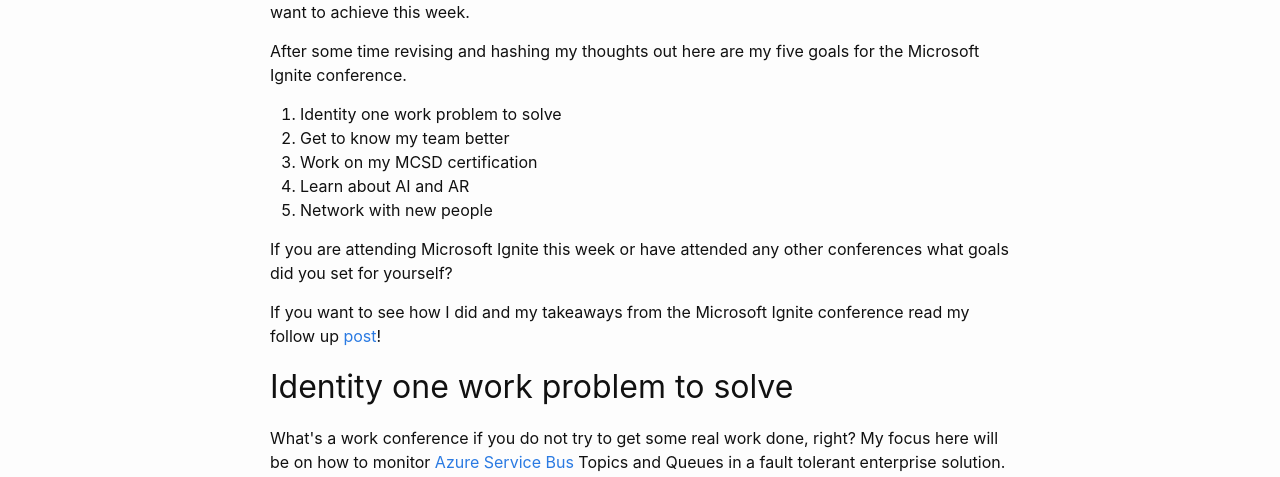
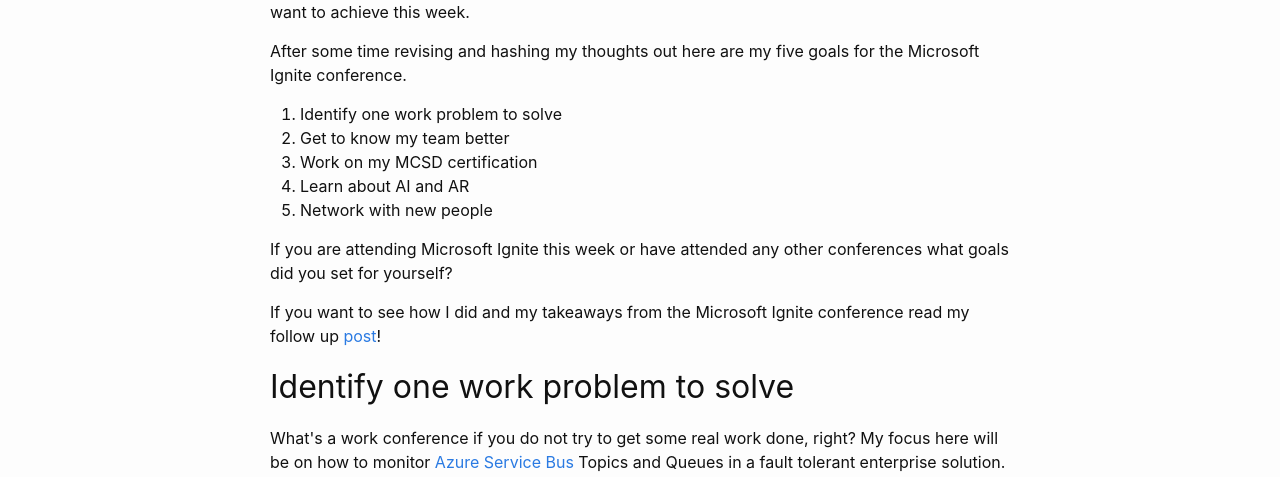
Before and after one commit to rahulambhore3/rahulambhore3.github.io, a Jekyll site: the page built from _posts/2017-09-24-twas-the-night-before-microsoft-ignite.md, in a window 1280 px wide and 900 px high. Shown: the part 401-878 px from the top of the window. Built offline with Jekyll 4.4.1, drawn with Linux system fonts in a browser that asks for light colours.

Commit message:
Update 2017-09-24-twas-the-night-before-microsoft-ignite.md

```diff
--- a/_posts/2017-09-24-twas-the-night-before-microsoft-ignite.md
+++ b/_posts/2017-09-24-twas-the-night-before-microsoft-ignite.md
@@ -40,7 +40,7 @@ author:
 excerpt: |-
   Five goals for the MSIgnite conference.
 
-  1.) Identity one work problem to solve
+  1.) Identify one work problem to solve
   2.) Get to know my team better
   3.) Work on my MCSD certification
   4.) Learn about AI and AR
@@ -52,7 +52,7 @@ permalink: '/:year/:month/:day/:title'
 <p>As I sit in my hotel room in Orlando, FL revising my <a href="https://www.microsoft.com/en-us/ignite/default.aspx" rel="noopener">Microsoft Ignite</a> conference schedule for the week, I realized I needed to set some goals for the week. I have been busing adding meetings to my calendar and reminders on my smartphone for offsite events, networking opportunities and critical sessions I do not want to miss. All the while I have not taken the time to step back and think about what my goals for the week should be. To be honest I have thought about them but have not put aside the time to write them down and narrow them down to the top five things I want to achieve this week.</p>
 <p>After some time revising and hashing my thoughts out here are my five goals for the Microsoft Ignite conference.</p>
 <ol>
-<li>Identity one work problem to solve</li>
+<li>Identify one work problem to solve</li>
 <li>Get to know my team better</li>
 <li>Work on my MCSD certification</li>
 <li>Learn about AI and AR</li>
@@ -60,7 +60,7 @@ permalink: '/:year/:month/:day/:title'
 </ol>
 <p>If you are attending Microsoft Ignite this week or have attended any other conferences what goals did you set for yourself?</p>
 <p>If you want to see how I did and my takeaways from the Microsoft Ignite conference read my follow up <a href="{{ site.baseurl }}/2017/10/06/microsoft-ignite-review/">post</a>!</p>
-<h2>Identity one work problem to solve</h2>
+<h2>Identify one work problem to solve</h2>
 <p>What's a work conference if you do not try to get some real work done, right? My focus here will be on how to monitor <a href="https://azure.microsoft.com/en-us/services/service-bus/" rel="noopener">Azure Service Bus</a> Topics and Queues in a fault tolerant enterprise solution. When you have messages that are for a business process that flows through many Topics or Queues how do you ensure the process was a success? Compound that problem with the complexity of a solution installed to multiple <a href="https://azure.microsoft.com/en-us/regions/" rel="noopener">Azure regions</a>.</p>
 <p>This problem then gets into how do you monitor the monitor, as in where do these issue notifications go? In the event you have <a href="https://azure.microsoft.com/en-us/services/application-insights/" rel="noopener">Application Insights</a> configured and running with alerts to send emails, who is watching the emails? If you have created <a href="https://channel9.msdn.com/Blogs/trevor-cloud/azure-portal-dashboards" rel="noopener">custom dashboards</a> who is monitoring the dashboard? Maybe tie this into a new <a href="{{ site.baseurl }}/2017/10/17/designing-a-professional-rest-api-example-using-c-asp-net-core/">REST API</a>!</p>
 <h2>Get to know my team better</h2>
```
